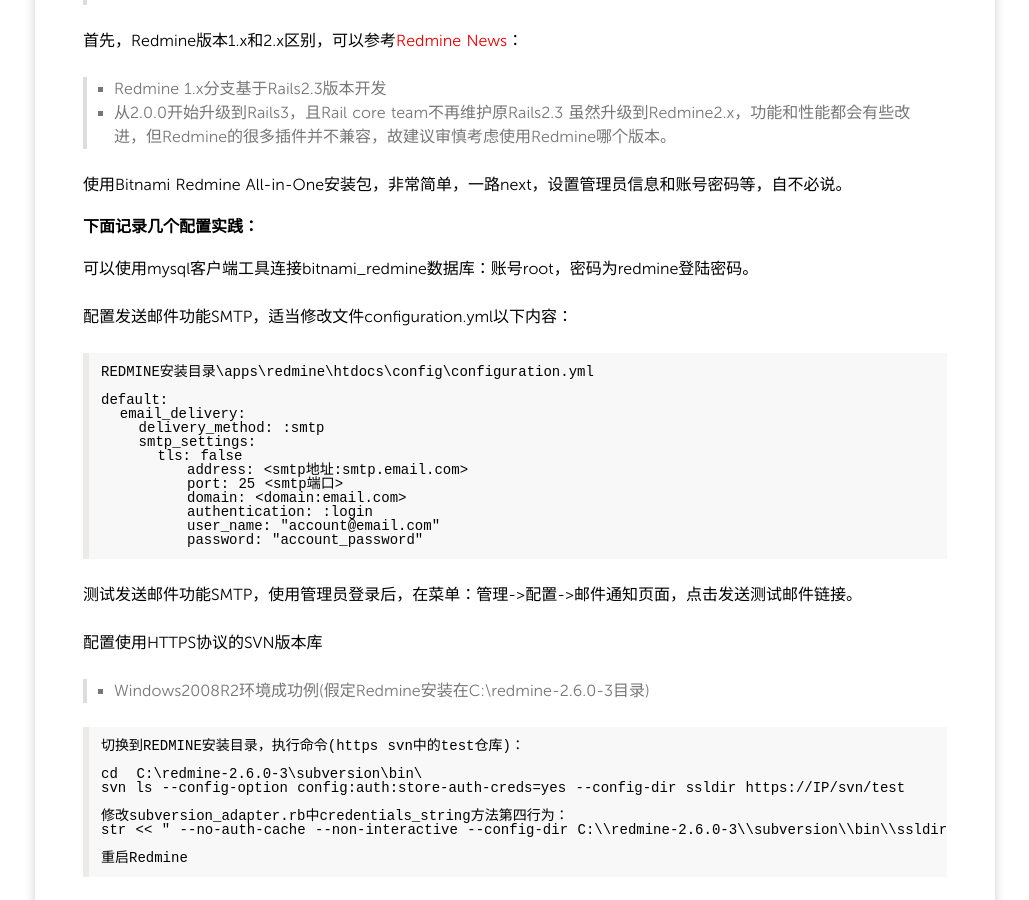
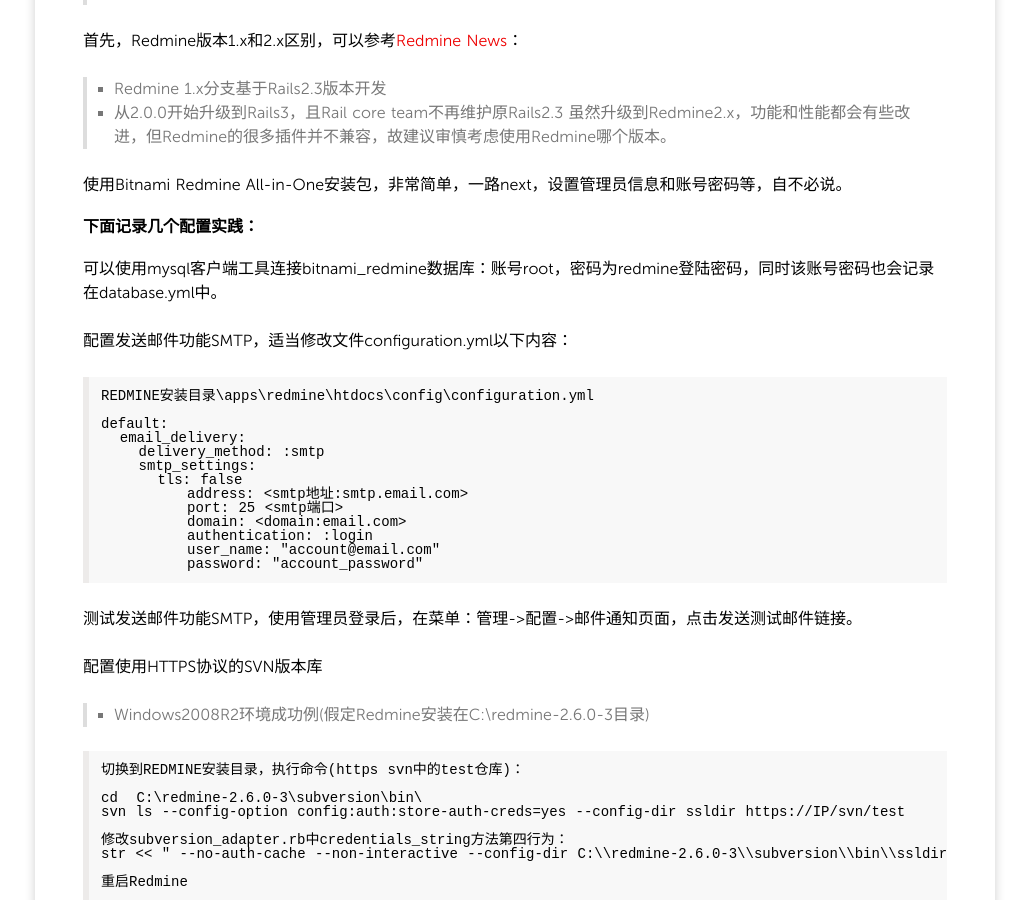
Before and after one commit to yinwer81/yinwer81.github.com, a Jekyll site: the page built from _posts/201410/2014-10-08-setup-and-config-redmine-service.md, in a window 1280 px wide and 900 px high, scrolled down 333 px. Shown: the whole window, without its empty margins (125-1154 px from the left). Built offline with Jekyll 4.4.1, drawn with Linux system fonts in a browser that asks for light colours; nearby versions of some CDN libraries; Markdown is read by kramdown in place of the engine named in the settings; comment, search, counter and statistics services are not loaded.

Commit message:
refresh _post/201410

```diff
--- a/_posts/201410/2014-10-08-setup-and-config-redmine-service.md
+++ b/_posts/201410/2014-10-08-setup-and-config-redmine-service.md
@@ -19,7 +19,7 @@
 
 #### 下面记录几个配置实践：
 <br />
-可以使用mysql客户端工具连接bitnami_redmine数据库：账号root，密码为redmine登陆密码。
+可以使用mysql客户端工具连接bitnami_redmine数据库：账号root，密码为redmine登陆密码，同时该账号密码也会记录在database.yml中。
 
 配置发送邮件功能SMTP，适当修改文件configuration.yml以下内容：
 
```
Also changed, not shown: _posts/201410/2014-10-05-fix-mysql-8hs-problem-with-tomcatjdbcpool.md (+1 -1 lines), _posts/201410/2014-10-17-leetcode-median-of-two-sorted-arrays.md (+1 -1 lines), _posts/201410/2014-10-21-load-balancer-with-apache-and-tomcat-cluster.md (+1 -3 lines).
